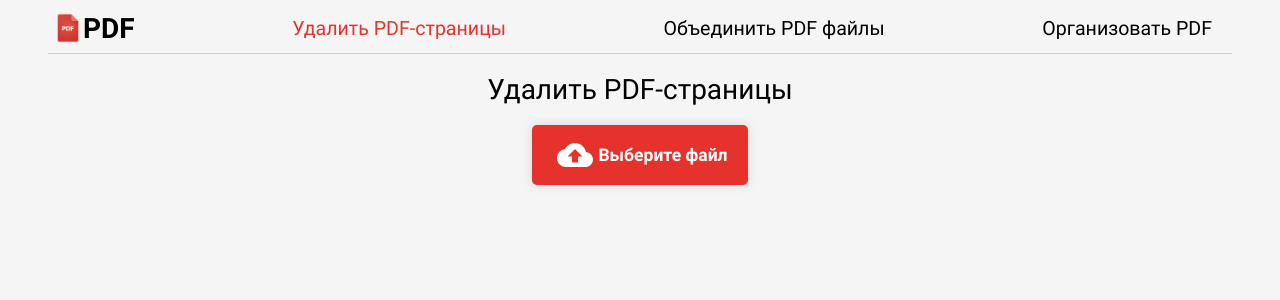
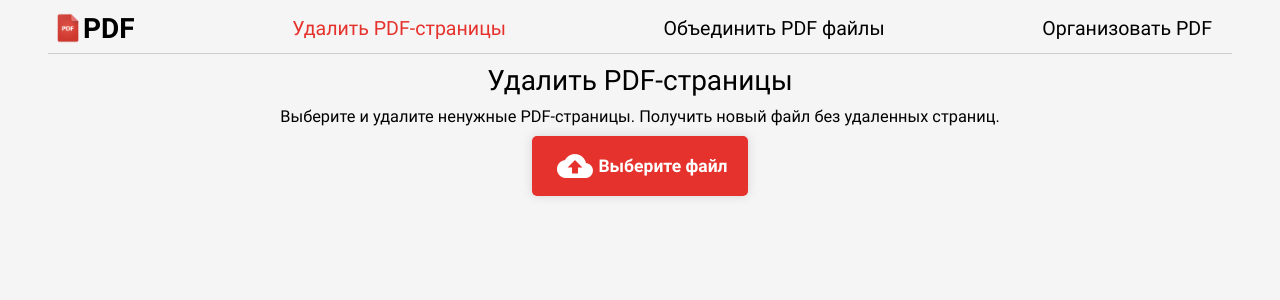
Before and after one commit to playmixer/pdf_editor, a Flask app: page /remove_pages in a window 1280 px wide. Shown: the top 300 px of the page. Run offline with Flask 2, Linux system fonts and the light colour scheme.

Commit message:
description page

```diff
--- a/src/templates/remove_pages.html
+++ b/src/templates/remove_pages.html
@@ -4,7 +4,9 @@
 {% block content %}
 <div class="container">
     <div>
-        <h1>Удалить PDF-страницы</h1>
+        <h1 class="title">Удалить PDF-страницы</h1>
+        <h3 class="title">Выберите и удалите ненужные PDF-страницы. Получить новый файл без удаленных
+            страниц.</h3>
         <div class="error" id="error_message">
             {{ error }}
         </div>
@@ -38,14 +40,16 @@
         const input_pages = document.getElementById('remove_pages')
         const MAX_NUM_PAGE = 1000;
 
-    input_pages.oninput = function(e) {
-      let res = ''
+        input_pages.oninput = function (e) {
+            var res = '';
+            setTimeout(() => {
                 e.target.value.split('').forEach(val => {
                     if (allowed_charset.exec(val)) {
                         res += val
                     }
                 })
                 e.target.value = res
+
                 const out_page_list = document.getElementById('number_page_list')
                 const form_input_hidden = document.getElementsByName('form_page_list')[0]
                 const remove_page_list = split_number_pages(res)
@@ -54,6 +58,7 @@
                 out_page_list.innerText = remove_page_list.join(', ')
                 form_input_hidden.value = remove_page_list.join(',')
                 form_page_list_submit.disabled = !remove_page_list.length ? true : false
+            }, 300)
         }
 
         function split_number_pages(data) {
@@ -81,6 +86,7 @@
             return []
         }
 
+
     </script>
     {% endif %}
 
```
Lines whose indentation alone changed are shown as unchanged.
